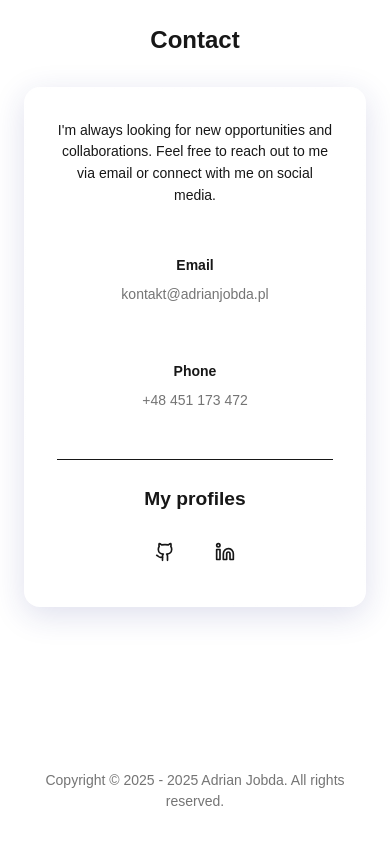
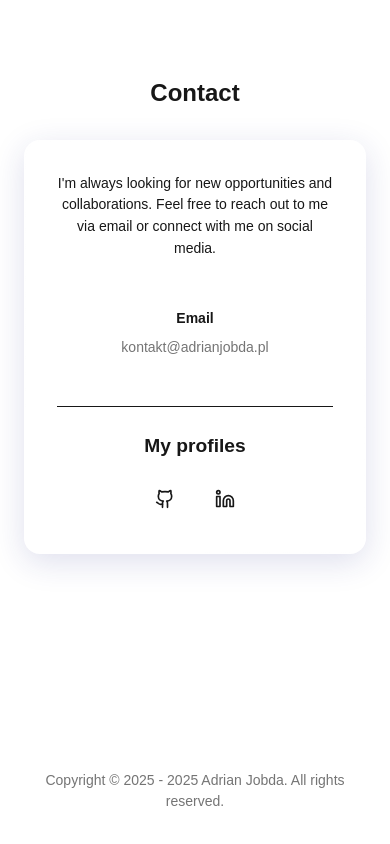
Before and after one commit to theConsite/theconsite.github.io, a Next.js app: page / in a window 390 px wide. Shown: the part 5610-6454 px from the top of the page. Built offline with nearby package versions, Linux system fonts and the light colour scheme.

Commit message:
remove phone number

```diff
--- a/src/pages/index.tsx
+++ b/src/pages/index.tsx
@@ -510,14 +510,10 @@ function HomeContent() {
           <p className="text-lg text-center mb-8">
             {t.sections.contact.description}
           </p>
-          <div className="grid grid-cols-1 md:grid-cols-2 gap-6 mb-8">
+          <div className="grid grid-cols-1 gap-6 mb-8">
             <div className="p-4 text-center">
               <p className="font-semibold mb-2">Email</p>
               <p className="text-foreground/60">{t.sections.contact.email}</p>
-            </div>
-            <div className="p-4 text-center">
-              <p className="font-semibold mb-2">Phone</p>
-              <p className="text-foreground/60">{t.sections.contact.phone}</p>
             </div>
           </div>
 
```
